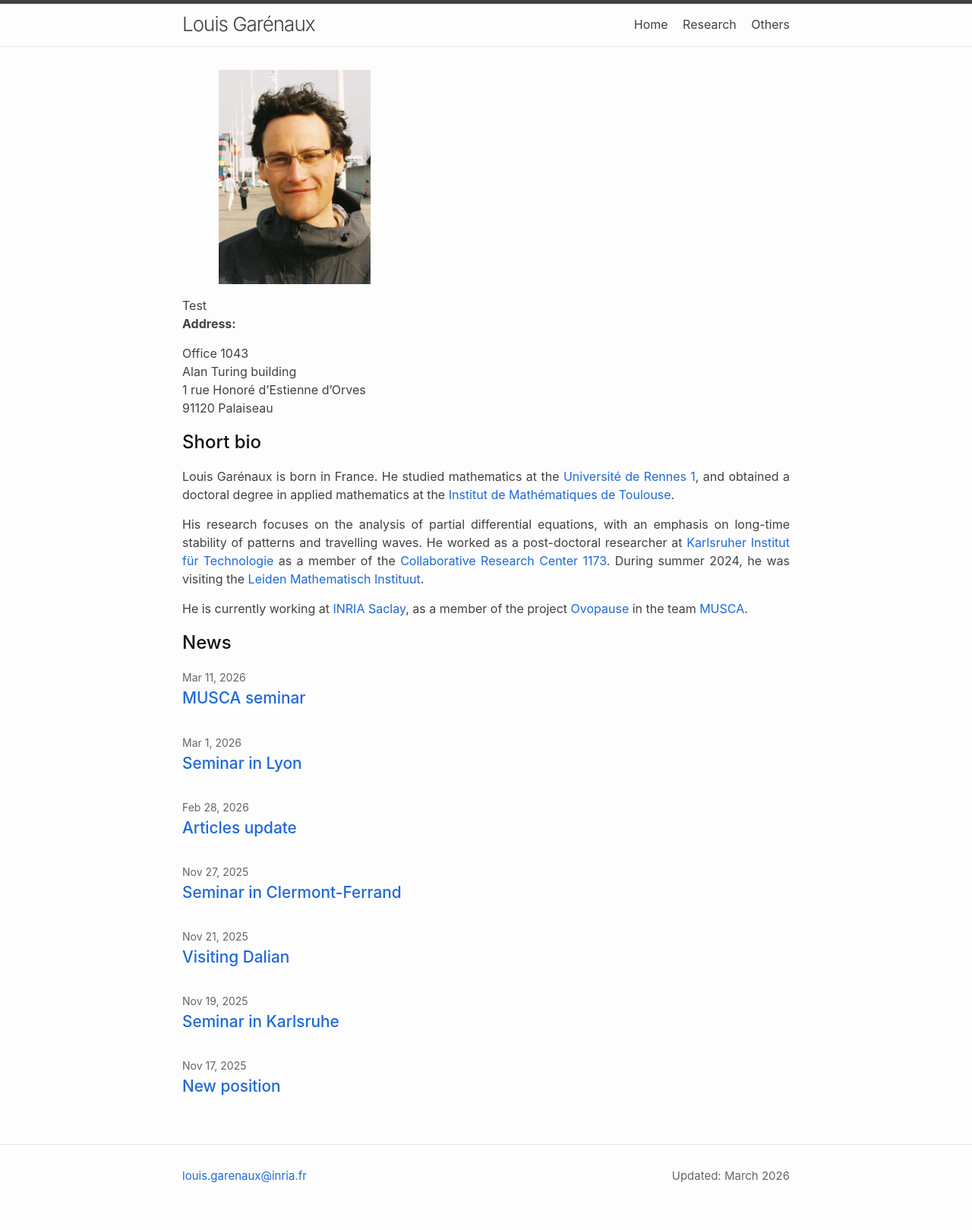
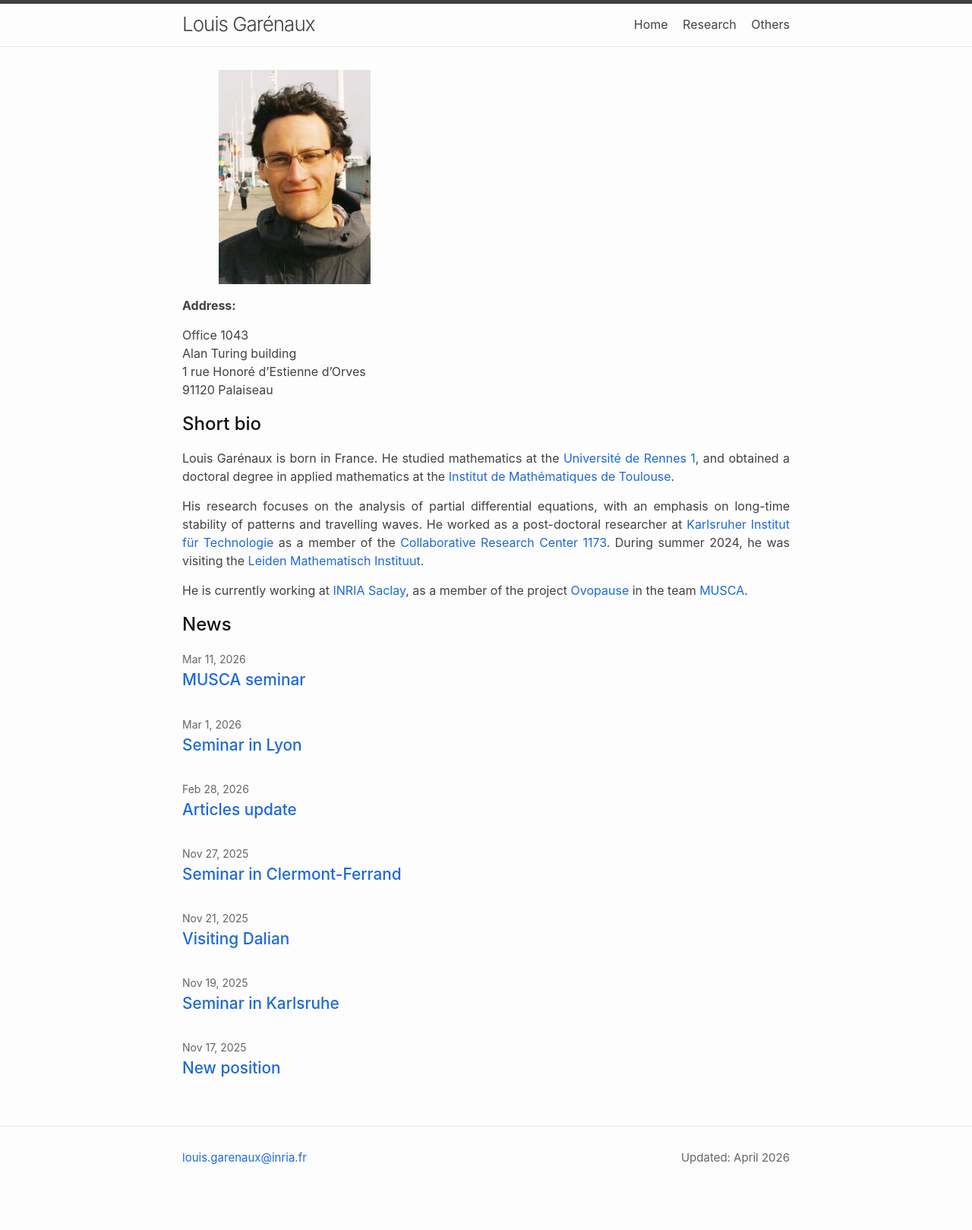
Before and after one commit to louisgarenaux/louisgarenaux.github.io, a Jekyll site: the page built from index.markdown, in a window 1280 px wide. Shown: the whole page at 76% size. Built offline with Jekyll 4.4.1, drawn with Linux system fonts in a browser that asks for light colours; nearby versions of some CDN libraries; after the commit the page ends 1595 px from its top, so only the background shows below that.

Commit message:
Déplacement adresse étape 2

```diff
--- a/_config.yml
+++ b/_config.yml
@@ -18,7 +18,7 @@
 # You can create any custom variable you would like, and they will be accessible
 # in the templates via {{ site.myvariable }}.
 
-last_update: March 2026
+last_update: April 2026
 
 title: Louis Garénaux
 
--- a/_layouts/home.html
+++ b/_layouts/home.html
@@ -9,13 +9,8 @@ layout: base
   {%- endif -%}
   -->
 
-  <div class="two-blocks">
-    <div class="block-1">
-      <img src="assets/images/photo-512-2026.jpg" width="200">
-    </div>
-    <div class="block-2">
-        Test
-    </div>
+  <div class="picture">
+    <img src="assets/images/photo-512-2026.jpg" width="200">
   </div>
 
   {{ content }}
--- a/_sass/minima/custom-styles.scss
+++ b/_sass/minima/custom-styles.scss
@@ -27,8 +27,8 @@
 }
 
 .home {
+  .picture {
   img {
-    //border-radius: 0.5em;
       display: block;
       margin-left: auto;
       margin-right: auto;
@@ -38,6 +38,7 @@
     @media (min-width:27em) {
       img {
         margin-left: 3em;
+      }
     }
   }
 
```
Also changed, not shown: 15 other files. Lines whose indentation alone changed are shown as unchanged.
